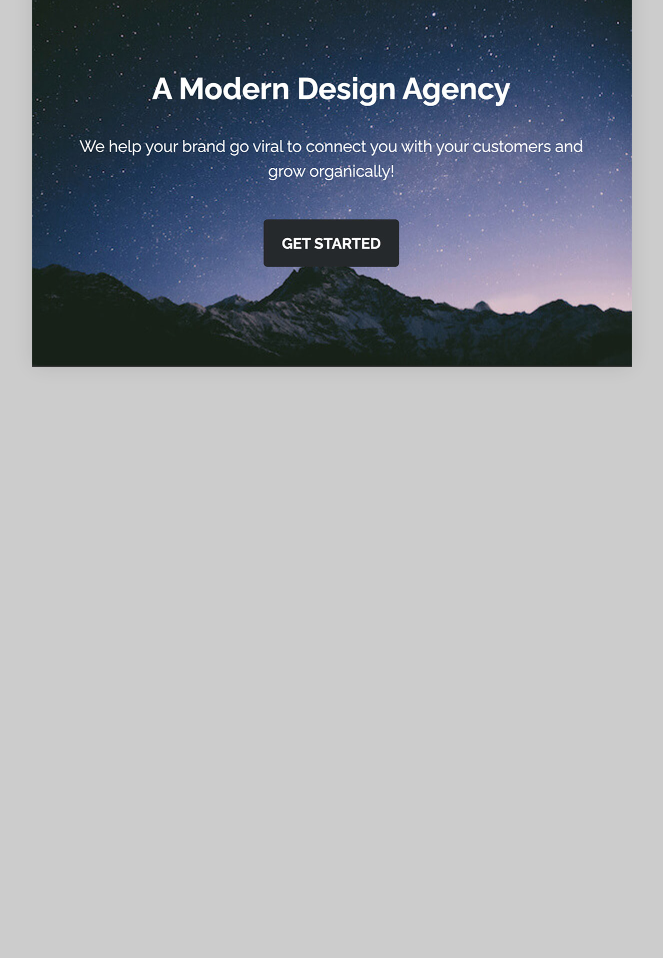
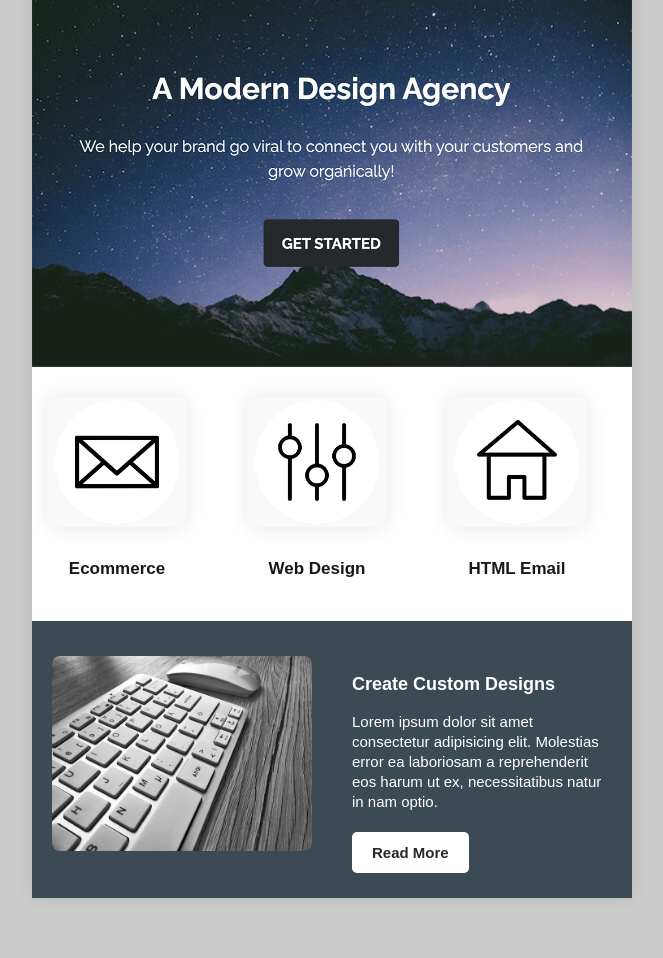
Before and after one commit to Gerald-Star/Brand-Awareness-HTML-Email-Template, a plain HTML site: page index.html in a window 1280 px wide. Shown: the part 103-1061 px from the top of the page, without its empty margins (308-971 px from the left). Before the commit the page ends 800 px from the top, so only its background shows below. Drawn offline with Linux system fonts and the light colour scheme.

Commit message:
create two colum section with button

```diff
--- a/index.html
+++ b/index.html
@@ -63,6 +63,58 @@
       text-align: center;
     }
 
+    .three-columns {
+      text-align: center;
+      font-size: 0;
+      padding: 15px 0 25px;
+    }
+
+
+    .three-columns .column {
+      width: 100%;
+      max-width: 200px;
+      display: inline-block;
+      vertical-align: top;
+      text-align: center;
+    }
+
+    .three-columns .padding {
+
+      padding: 15px;
+    }
+
+    .three-columns .content {
+      font-size: 15px;
+      line-height: 20px;
+      padding: 0 5px;
+      background-color: #f9f9f9;
+      border-radius: 10px;
+      box-shadow: 0 0 20px 0 rgba(0, 0, 0, 0.1);
+    }
+
+    .two-columns.last {
+      padding: 15px 0;
+    }
+
+    .two-columns .padding {
+      padding: 20px;
+
+    }
+
+    .two-columns .content {
+      font-size: 15px;
+      line-height: 20px;
+      text-align: left;
+    }
+
+    .button {
+      background-color: #ffffff;
+      color: #26292b;
+      text-decoration: none;
+      padding: 12px 20px;
+      border-radius: 5px;
+      font-weight: bold;
+    }
 
 
   </style>
@@ -76,7 +128,7 @@
 
       <!-- TOP HEADER -->
       <tr>
-        <td height="20" style="background-color: #171a1b;"></td>
+        <td height="20" style="background-color: #2b5876;"></td>
       </tr>
 
 
@@ -95,9 +147,9 @@
                   </tr>
                 </table>
 
-                 <!-- ADD A NEW TABLE SOCIAL MEDIA ICONS -->
+                <!-- ADD A NEW TABLE SOCIAL MEDIA ICONS -->
 
-                 <table class="column">
+                <table class="column">
                   <tr>
                     <td style="padding: 10px 72px;">
                       <a href="#"><img src="img/black-facebook.png" alt="Facebook" width="30" title="Facebook"></a>
@@ -106,7 +158,7 @@
                       <a href="#"><img src="img/black-linkedin.png" alt="Linkedin" width="30" title="Linkedin"></a>
                     </td>
                   </tr>
-                 </table>
+                </table>
               </td>
             </tr>
           </table>
@@ -125,7 +177,159 @@
 
       <!-- THREE COLUMN SECTION -->
 
+      <tr>
+        <td>
+          <table width="100%">
+            <tr>
+              <td class="three-columns">
+                <!-- FIRST COLUMN ICON-->
+                <table class="column">
+                  <tr>
+                    <td class="padding">
+                      <table class="content">
+                        <tr>
+                          <td>
+                            <a href="#"><img src="img/email.png" alt="" width="130" style="max-width: 130px;"></a>
+                          </td>
+                        </tr>
+                      </table>
+                      <!---Add Text-->
+                  <tr>
+                    <td>
+                      <p style="font-weight: bold; font-size: 17px;">
+                        Ecommerce</p>
 
+                      <p>Lorem ipsum dolor, sit amet scipit fugiat asperiores. Molestiae, dolor accusantium! </p>
+                    </td>
+                  </tr>
+              </td>
+            </tr>
+          </table>
+
+          <!-- END OF FIRST COLUMN ICON-->
+
+          <!-- SECOND COLUMN ICON-->
+
+          <table class="column">
+            <tr>
+              <td class="padding">
+                <table class="content">
+                  <tr>
+                    <td>
+                      <a href="#"><img src="img/settings.png" alt="" width="130" style="max-width: 130px;"></a>
+                    </td>
+                  </tr>
+                </table>
+                <!---Add Text-->
+            <tr>
+              <td>
+                <p style="font-weight: bold; font-size: 17px;">
+                  Web Design</p>
+
+                <p>Lorem ipsum dolor, sit amet scipit fugiat asperiores. Molestiae, dolor accusantium! </p>
+              </td>
+            </tr>
+        </td>
+      </tr>
+    </table>
+
+    <!-- END OF SECOND COLUMN ICON-->
+
+    <!-- THIRD COLUMN ICON-->
+
+    <table class="column">
+      <tr>
+        <td class="padding">
+          <table class="content">
+            <tr>
+              <td>
+                <a href="#"><img src="img/home.png" alt="" width="130" style="max-width: 130px;"></a>
+              </td>
+            </tr>
+          </table>
+          <!---Add Text-->
+      <tr>
+        <td>
+          <p style="font-weight: bold; font-size: 17px;">
+            HTML Email</p>
+
+          <p>Lorem ipsum dolor, sit amet scipit fugiat asperiores. Molestiae, dolor accusantium! </p>
+        </td>
+      </tr>
+      </td>
+      </tr>
+    </table>
+
+    <!-- END OF THIRD COLUMN ICON-->
+    </td>
+    </tr>
+    </table>
+    </td>
+    </tr>
+
+    <!-- TWO COLUMN SECTION-->
+
+    <tr>
+      <td style="background-color: #3c4b53;color: #ffffff">
+
+        <table width="100%">
+
+          <tr>
+            <td class="two-columns last">
+              <!--Image aside-->
+              <table class="column">
+                <tr>
+                  <td class="padding">
+
+                    <table class="content">
+                      <tr>
+                        <td>
+                          <a href="#"><img src="img/keyboard.jpg" alt="" width="260" style="max-width: 260px; border-radius: 8px;"></a>
+                        </td>
+                      </tr>
+                    </table>
+
+                  </td>
+                </tr>
+              </table>
+
+              <!---Image Aside Left end-->
+
+              <!--Image Aside Right-->
+
+              <table class="column">
+                <tr>
+                  <td class="padding">
+
+                    <table class="content">
+                      <tr>
+                        <td>
+                          <p style="font-weight: bold; font-size: 18px;">Create Custom Designs</p>
+                          <p style="padding-bottom: 16px;">Lorem ipsum dolor sit amet consectetur adipisicing elit.
+                            Molestias error ea laboriosam
+                            a reprehenderit eos harum ut ex, necessitatibus natur in nam optio.</p>
+                          <a href="#" class="button">Read More</a>
+                        </td>
+                      </tr>
+                    </table>
+
+                  </td>
+                </tr>
+              </table>
+
+              <!---Image Aside Right end-->
+            </td>
+          </tr>
+
+        </table>
+      </td>
+    </tr>
+
+
+    <!-- TITLE; TEXT & BUTTON-->
+
+
+    <!--FOOTER SECTION-->
 
 
     </table>
```
